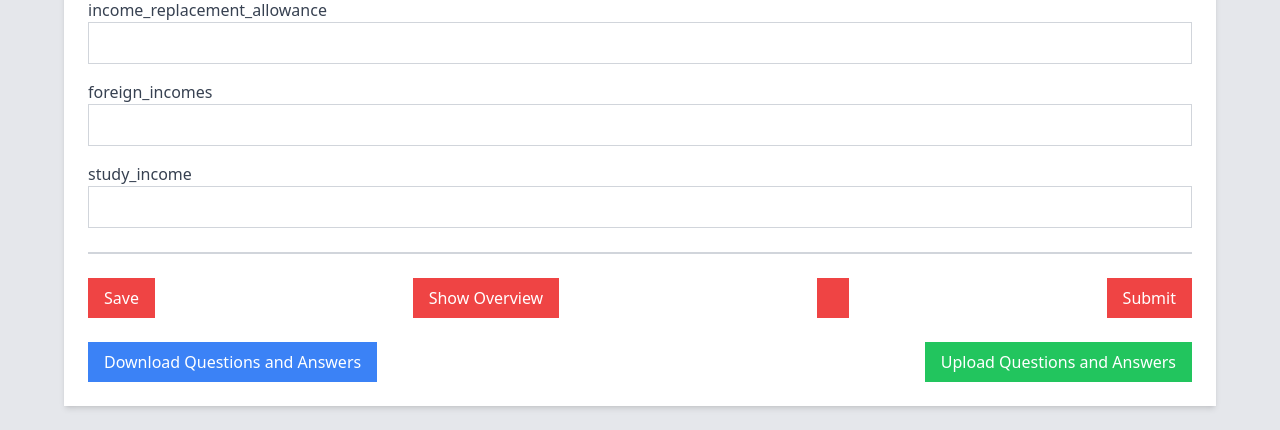
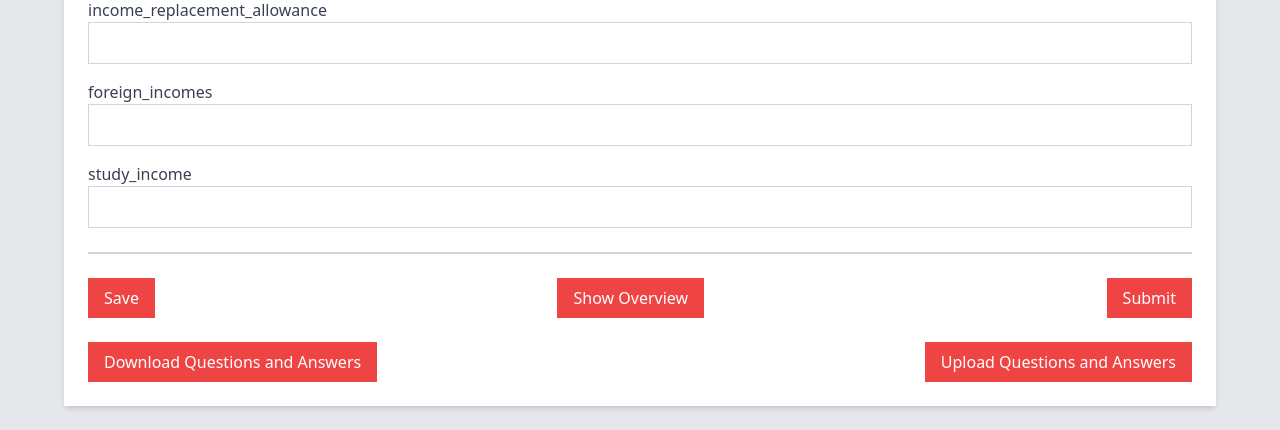
Before and after one commit to SeppeV-2158896/SYST_financials, a Django app: template financial_aids_uhasselt/app/templates/account_info.html in a window 1280 px wide. Shown: the part 2326-2756 px from the top of the page. Run offline with Django 5.2, Linux system fonts and the light colour scheme; the template is opened without the code that fills it: values that come from a table or form of the project are taken from there, others are empty; data comes from the database, SQL or seed files in the repository; both versions use the stored data as it was after the commit; some libraries are stand-ins or nearby versions.

Commit message:
fix merge conflict

```diff
--- a/financial_aids_uhasselt/app/templates/account_info.html
+++ b/financial_aids_uhasselt/app/templates/account_info.html
@@ -60,18 +60,17 @@
                     Show Overview
                 </button>
                 <button class="bg-red-500 text-white py-2 px-4" type="button" id="submit-button" onclick="calculate_income()">
-                <button class="bg-red-500 text-white py-2 px-4" type="button" id="submit-button" onclick="calculate_income()">
                     Submit
                 </button>
             </div>
 
             <!-- Add Download and Upload Buttons -->
             <div class="flex justify-between mt-6">
-                <button class="bg-blue-500 text-white py-2 px-4" type="button" onclick="downloadJSON()">
+                <button class="bg-red-500 text-white py-2 px-4" type="button" onclick="downloadJSON()">
                     Download Questions and Answers
                 </button>
                 <input type="file" id="upload-json" accept="application/json" class="hidden" onchange="uploadJSON(event)">
-                <button class="bg-green-500 text-white py-2 px-4" type="button" onclick="document.getElementById('upload-json').click()">
+                <button class="bg-red-500 text-white py-2 px-4" type="button" onclick="document.getElementById('upload-json').click()">
                     Upload Questions and Answers
                 </button>
             </div>
```
Also changed, not shown: financial_aids_uhasselt/db.sqlite3.
